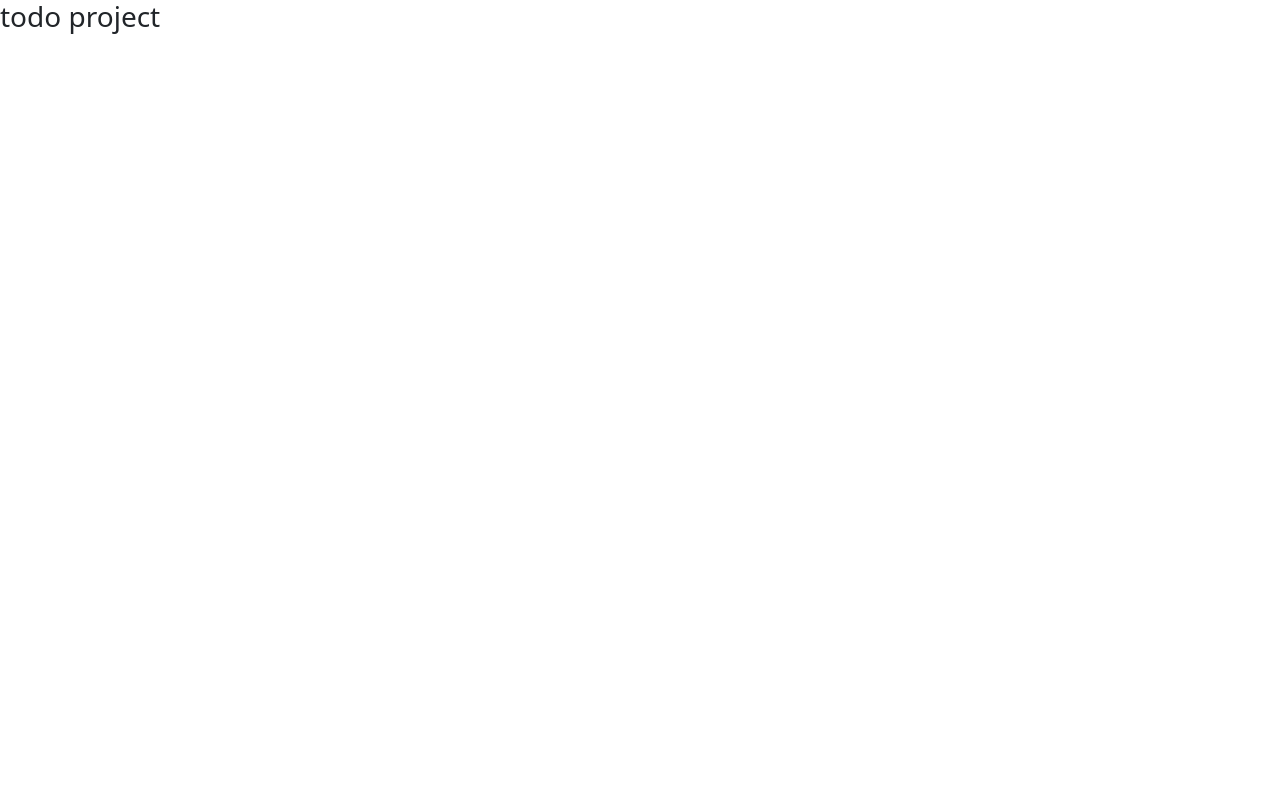
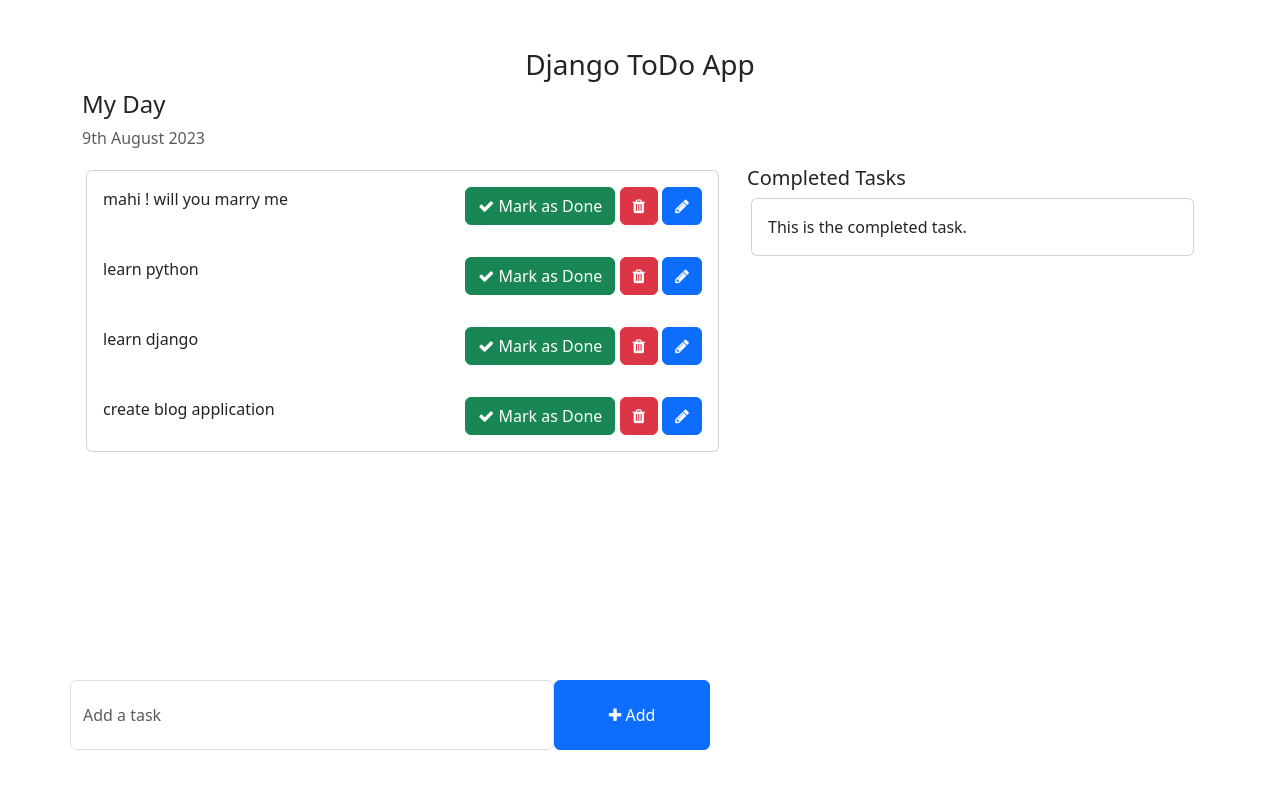
Before and after one commit to pankajchouhan78/Todo, a Django app: page / in a window 1280 px wide. Before the commit the page is almost empty. Run offline with Django 4.2, Linux system fonts and the light colour scheme; data comes from the database, SQL or seed files in the repository; both versions use the stored data as it was after the commit.

Commit message:
add task functionality

```diff
--- a/templates/home.html
+++ b/templates/home.html
@@ -2,13 +2,67 @@
 <html lang="en">
 <head>
     <meta charset="UTF-8">
+    <meta http-equiv="X-UA-Compatible" content="IE=edge">
     <meta name="viewport" content="width=device-width, initial-scale=1.0">
-    <title>Todo</title>
-    <link rel="stylesheet" href="https://cdn.jsdelivr.net/npm/bootstrap@5.3.1/dist/css/bootstrap.min.css">
+    <title>TODO LIST - Home</title>
+
+    <!-- Bootstrap -->
+    <link href="https://cdn.jsdelivr.net/npm/bootstrap@5.3.0-alpha1/dist/css/bootstrap.min.css" rel="stylesheet" integrity="sha384-GLhlTQ8iRABdZLl6O3oVMWSktQOp6b7In1Zl3/Jr59b6EGGoI1aFkw7cmDA6j6gD" crossorigin="anonymous">
+    <script src="https://cdn.jsdelivr.net/npm/bootstrap@5.3.0-alpha1/dist/js/bootstrap.bundle.min.js" integrity="sha384-w76AqPfDkMBDXo30jS1Sgez6pr3x5MlQ1ZAGC+nuZB+EYdgRZgiwxhTBTkF7CXvN" crossorigin="anonymous"></script>
+    <!-- Font Awesome Icons -->
+    <link rel="stylesheet" href="https://cdnjs.cloudflare.com/ajax/libs/font-awesome/4.7.0/css/font-awesome.min.css">
+
+    <style>
+        .form-control{
+        padding: 1.375rem .75rem !important;
+    }
+    </style>
 </head>
 <body>
-    <h3>todo project</h3>
+    <div class="container">
+        <h3 class="pt-5 text-center">Django ToDo App</h3>
+        <div class="row">
+            <h4>My Day</h4>
+            <p class="text-muted">{% now "jS F Y" %}</p>
+            <div class="col-md-7 col-lg-7" style="height: 450px; overflow: scroll;">
+                <!-- List of all the tasks for the day -->
+                <div class="card m-1">
+                    {% for tsk in task %}
+                    <div class="card-body">
+                        {{tsk.task}}
+                        <span style="position: relative; float: right;">
+                            <a class="btn btn-success"><i class="fa fa-check"></i> Mark as Done</a>
+                            <a class="btn btn-danger"><i class="fa fa-trash"></i></a>
+                            <a class="btn btn-primary"><i class="fa fa-pencil"></i></a>
+                        </span>
+                    </div>
+                    {% endfor %}
+                </div>
 
-    <script src="https://cdn.jsdelivr.net/npm/bootstrap@5.3.1/dist/js/bootstrap.bundle.min.js"></script>
+            </div>
+            <div class="col-md-5 col-lg-5">
+                <h5>Completed Tasks</h5>
+                <!-- List of all the tasks that have completed -->
+                <div class="card m-1">
+                    <div class="card-body">
+                        This is the completed task.
+                    </div>
+                </div>
+            </div>
+        </div>
+        <div class="row">
+            <div class="col-md-6 col-lg-6 p-0" style="position: absolute; bottom: 50px;">
+                <!-- To Do Form -->
+                <form action="{% url 'addTask' %}" method="post">{% csrf_token %}
+                    <div class="form-group">
+                        <span style="display: flex;">
+                            <input type="text" class="form-control" placeholder="Add a task" name="new_task">
+                            <button class="btn btn-primary" style="width: 200px;"><i class="fa fa-plus"></i> Add</button>
+                        </span>
+                    </div>
+                </form>
+            </div>
+        </div>
+    </div>
 </body>
 </html>
--- a/todo_app/models.py
+++ b/todo_app/models.py
@@ -1,3 +1,11 @@
 from django.db import models
 
 # Create your models here.
+class Todo(models.Model):
+    task = models.CharField(max_length=100)
+    is_completed = models.BooleanField(default = False)
+    created_at = models.DateTimeField(auto_now_add=True)
+    updated_at = models.DateTimeField(auto_now=True)
+
+    def __str__(self):
+        return self.task
--- /dev/null
+++ b/todo_app/urls.py
@@ -0,0 +1,8 @@
+from django.urls import path
+from . import views
+
+urlpatterns = [
+    path('addTask/',views.addTask,name="addTask"),
+
+
+]
--- a/todo_main/urls.py
+++ b/todo_main/urls.py
@@ -15,11 +15,12 @@ Including another URLconf
     2. Add a URL to urlpatterns:  path('blog/', include('blog.urls'))
 """
 from django.contrib import admin
-from django.urls import path
+from django.urls import path, include
 from . import views
 
 urlpatterns = [
     path('',views.home,name="home"),
 
+    path('todo/',include("todo_app.urls")),
     path('admin/', admin.site.urls),
 ]
--- a/todo_main/views.py
+++ b/todo_main/views.py
@@ -1,5 +1,10 @@
 from django.shortcuts import render
 from django.http import HttpResponse
+from todo_app.models import Todo
 
 def home(request):
-    return render(request,"home.html")
+    task = Todo.objects.filter(is_completed = False).order_by('-updated_at')
+    context = {
+        'task':task,
+    }
+    return render(request,"home.html",context)
```
Also changed, not shown: todo_app/admin.py (+6 -1 lines), todo_app/views.py (+8 -2 lines), db.sqlite3, todo_app/migrations/0001_initial.py (added).
